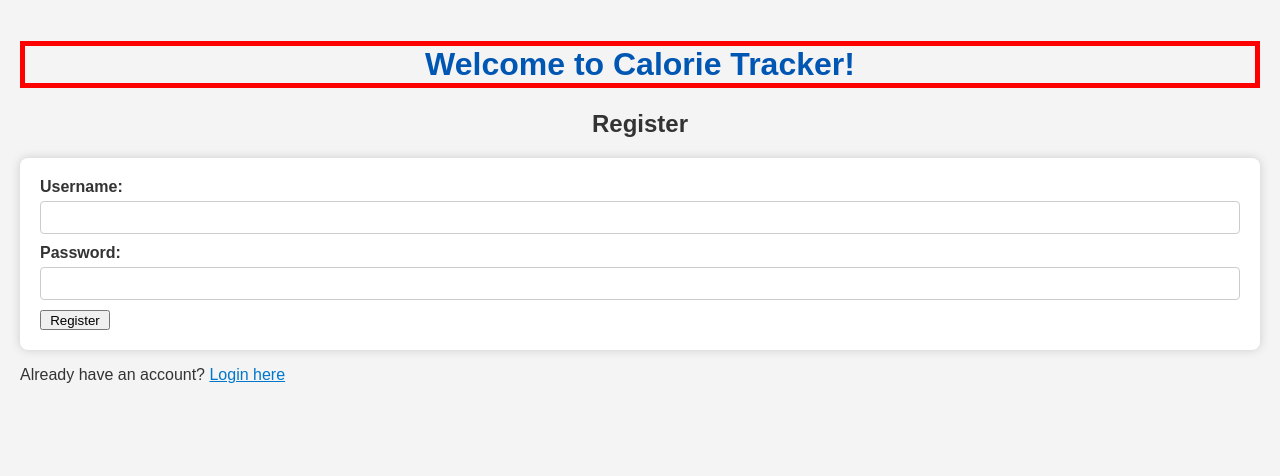
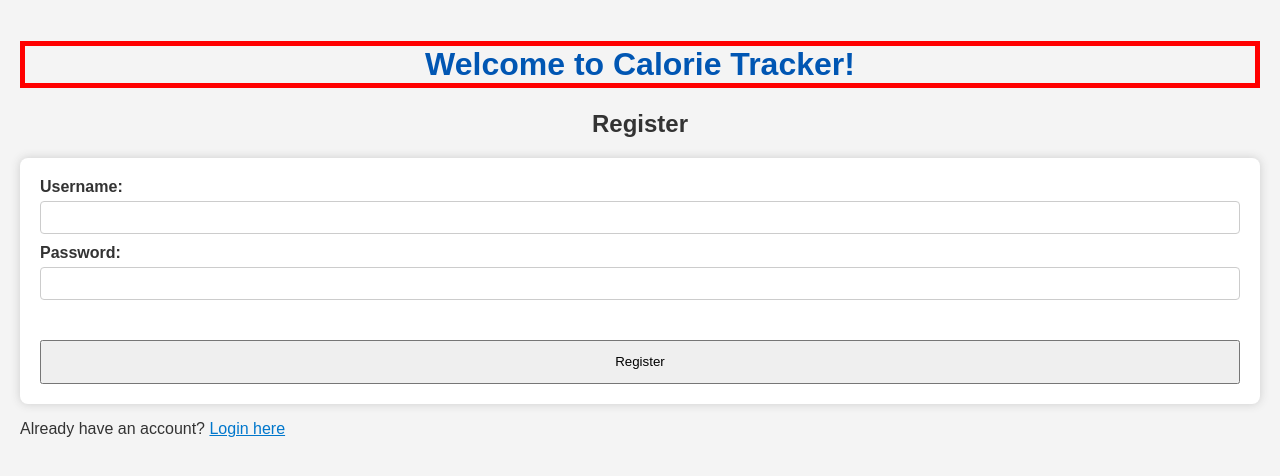
Before and after one commit to software-students-spring2024/5-final-project-spring-2024-dttt5, a Flask app: page /register in a window 1280 px wide. Shown: the top 476 px of the page. Run offline with Flask 3, Linux system fonts and the light colour scheme; parts of the project's set-up code (start-up, migrations or seed data) failed here and were passed over.

Commit message:
login, register layout

```diff
--- a/app/static/style.css
+++ b/app/static/style.css
@@ -159,3 +159,13 @@ a:hover {
     justify-content: center;
     align-items: center;
   }
+
+.loginRegButton {
+    width: 100%;
+    padding: 20px;
+    margin: auto 0;
+    text-align: center;
+    display: flex;
+    justify-content: center;
+    align-items: center;
+}
--- a/app/templates/login.html
+++ b/app/templates/login.html
@@ -16,7 +16,8 @@
         <label for="password">Password:</label>
         <input type="password" id="password" name="password" required>
         <br>
-        <button type="submit">Login</button>
+        <div class="spacer"></div>
+        <button type="submit" class="loginRegButton">Login</button>
     </form>
     <p>Don't have an account? <a href="/register">Register here</a></p>
 </body>
--- a/app/templates/register.html
+++ b/app/templates/register.html
@@ -19,7 +19,8 @@
         <label for="password">Password:</label>
         <input type="password" id="password" name="password" required>
         <br>
-        <button type="submit">Register</button>
+        <div class="spacer"></div>
+        <button type="submit" class="loginRegButton">Register</button>
     </form>
     <p>Already have an account? <a href="/login">Login here</a></p>
 </body>
```
